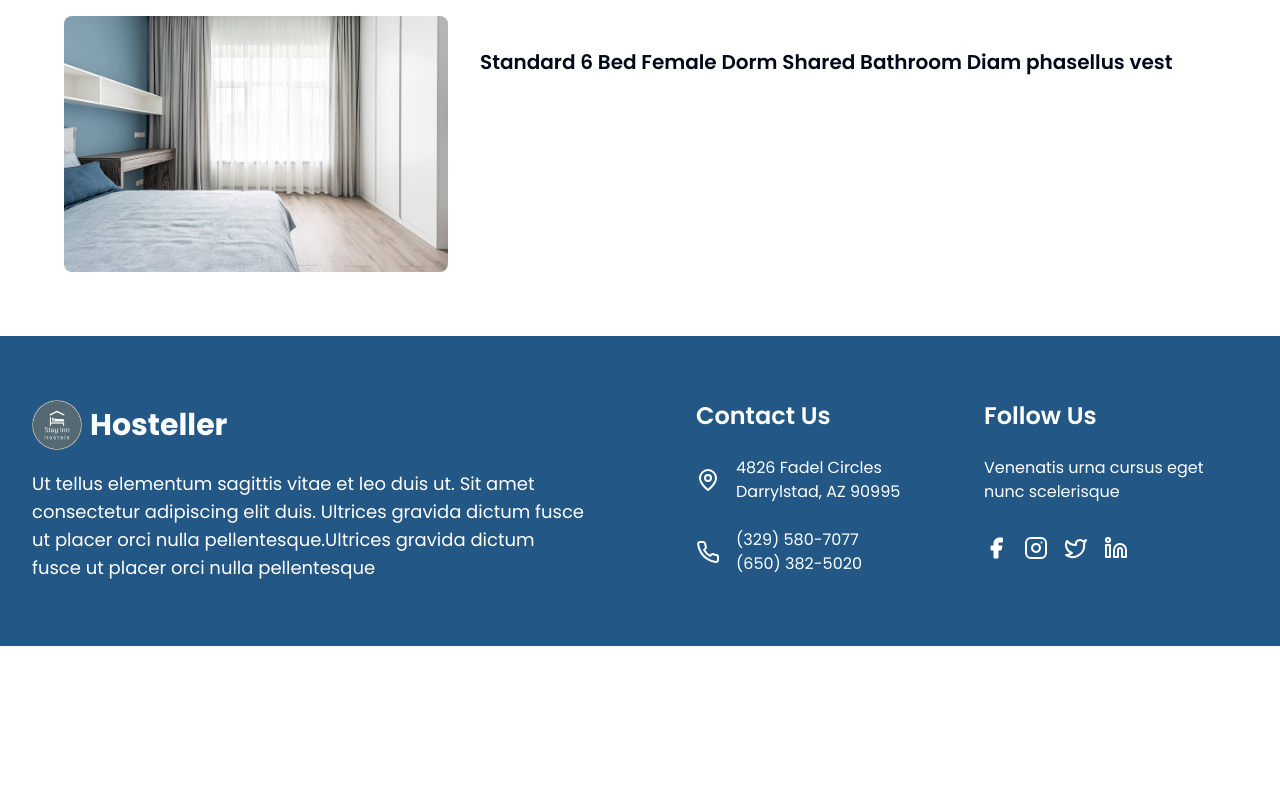
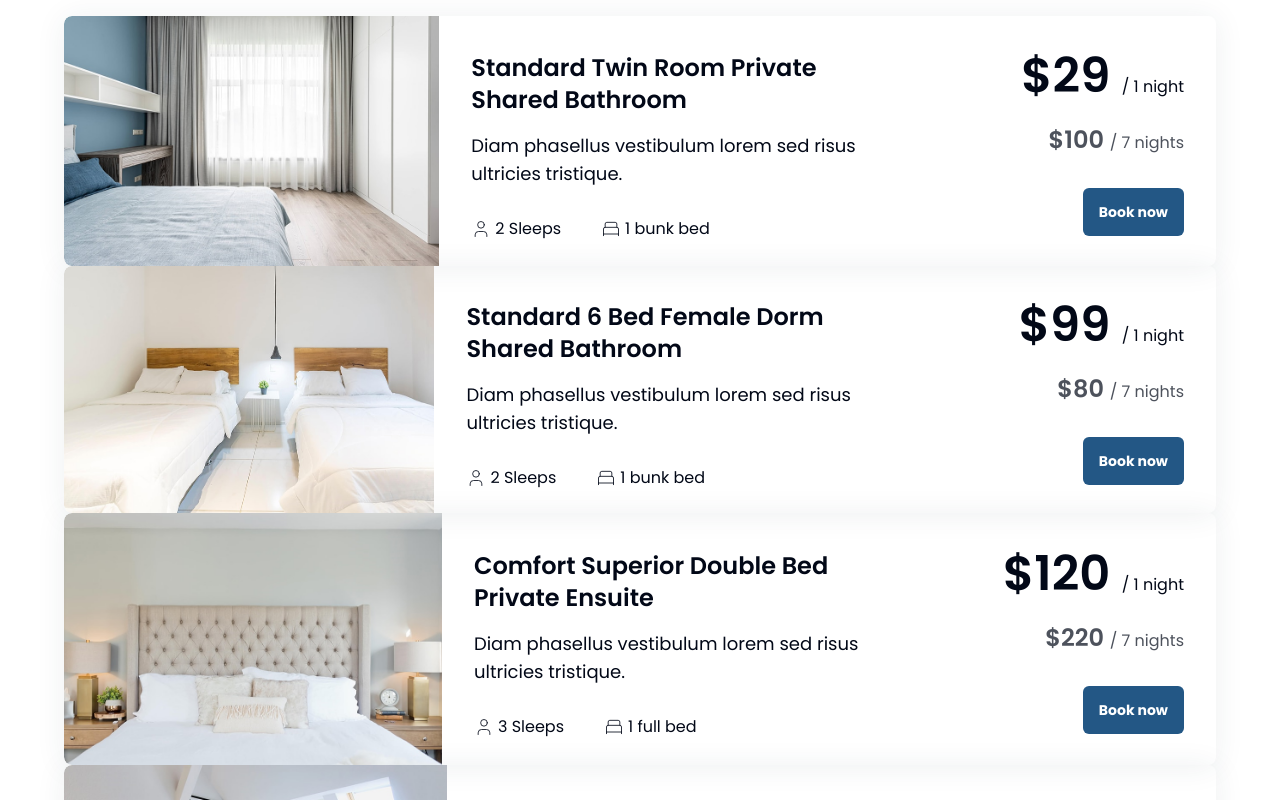
Before and after one commit to SherazArif172/stayInHostels, a Next.js app: page /rooms in a window 1280 px wide. Shown: the part 300-1100 px from the top of the page. Before the commit the page ends 946 px from the top, so only its background shows below. Built offline with nearby package versions, Linux system fonts and the light colour scheme.

Commit message:
added rooms

```diff
--- a/src/app/(frontend)/rooms/RoomCards/RoomCards.jsx
+++ b/src/app/(frontend)/rooms/RoomCards/RoomCards.jsx
@@ -1,27 +1,67 @@
+"use client";
+
 import React from "react";
 import ROom from "../../../../../public/roomsRout/room1.webp";
 import Image from "next/image";
+import Link from "next/link";
+import { BedSingle, User } from "lucide-react";
+import { Button } from "@/components/ui/button";
+import roomsData from "../../../../data/rooms.json";
 
 const RoomCards = () => {
   return (
-    <div className="lg:py-16 py-8 lg:px-16 px-4">
+    <div className="lg:py-16 py-8 lg:px-16 px-4 max-w-7xl m-auto">
       {/* Main div */}
 
-      <div className="flex">
-        <div className="relative aspect-[15/10] w-96 rounded-lg">
+      {roomsData.map((room, index) => (
+        <div className="flex items-center shadow-custom rounded-lg" key={index}>
+          <div className="relative aspect-[15/10] w-96 rounded-l-lg overflow-hidden">
             <Image
-            src={ROom}
+              src={room.image}
               fill
-            className="object-cover rounded-lg"
+              className="object-cover rounded-l-lg hover:scale-110 duration-500"
               alt="image"
             />
           </div>
-        <div className="px-8 py-8">
-          <p className="font-semibold text-xl">
-            Standard 6 Bed Female Dorm Shared Bathroom Diam phasellus vest
-          </p>
+          <div className="px-8 flex justify-between">
+            <div className="w-full">
+              <div className="mt-6">
+                {" "}
+                <Link
+                  href="/rooms"
+                  className="font-semibold text-2xl hover:text-primary duration-300 "
+                >
+                  {room.title}
+                </Link>
+              </div>
+              <p className=" mt-4 text-lg">{room.description} </p>
+              <div className="flex gap-10 mt-4">
+                <div className="flex gap-1 justify-center items-center h-[50px]">
+                  <User strokeWidth={1} className="w-5" />
+                  <p className="">{room.sleep}</p>
+                </div>
+                <div className="flex gap-1 justify-center items-center">
+                  <BedSingle strokeWidth={1} className="w-5" />
+                  <p className=" ">{room.bed1}</p>
                 </div>
               </div>
+            </div>
+            <div className="w-8/12 text-end">
+              <p className="text-5xl font-semibold mt-6">
+                ${room.offer1}{" "}
+                <span className="text-base font-normal"> / 1 night</span>
+              </p>
+              <p className="font-semibold text-2xl mt-6 text-foreground/70">
+                ${room.offer2}{" "}
+                <span className="text-base font-normal">/ 7 nights</span>
+              </p>
+              <Button className="text-white bg-primary  hover:scale-110 duration-500 transition-all mt-8">
+                Book now
+              </Button>
+            </div>
+          </div>
+        </div>
+      ))}
     </div>
   );
 };
--- a/src/data/cards.json
+++ b/src/data/cards.json
@@ -1,6 +1,6 @@
 [
   {
-    "image": "/rooms/room1.webp",
+    "image": "/public/rooms/room1.webp",
     "price": 18,
     "night": 1,
     "title": "Bed in 6-Bed Room with Shared Bathroom",
@@ -8,7 +8,7 @@
     "beds": 2
   },
   {
-    "image": "/rooms/room2.webp",
+    "image": "/rooms/room1.webp",
     "price": 35,
     "night": 1,
     "title": "Double Room with Private Bathroom",
--- /dev/null
+++ b/src/data/rooms.json
@@ -0,0 +1,52 @@
+[
+  {
+    "image": "/roomsRout/room1.webp",
+    "title": "Standard Twin Room Private Shared Bathroom",
+    "description": "Diam phasellus vestibulum lorem sed risus ultricies tristique.",
+    "sleep": "2 Sleeps",
+    "bed1": "1 bunk bed",
+    "bed2": "1 bunk bed",
+    "offer1": "29",
+    "offer2": "100"
+  },
+  {
+    "image": "/roomsRout/room2.webp",
+    "title": "Standard 6 Bed Female Dorm Shared Bathroom",
+    "description": "Diam phasellus vestibulum lorem sed risus ultricies tristique.",
+    "sleep": "2 Sleeps",
+    "bed1": "1 bunk bed",
+    "bed2": "1 bunk bed",
+    "offer1": "99",
+    "offer2": "80"
+  },
+  {
+    "image": "/roomsRout/room3.webp",
+    "title": "Comfort Superior Double Bed Private Ensuite",
+    "description": "Diam phasellus vestibulum lorem sed risus ultricies tristique.",
+    "sleep": "3 Sleeps",
+    "bed1": "1 full bed",
+    "bed2": "1 twin bed",
+    "offer1": "120",
+    "offer2": "220"
+  },
+  {
+    "image": "/roomsRout/room4.webp",
+    "title": "Standard Triple Room with Shared Bathroom",
+    "description": "Diam phasellus vestibulum lorem sed risus ultricies tristique.",
+    "sleep": "2 Sleeps",
+    "bed1": "2 twin beds",
+    "bed2": "2 double beds",
+    "offer1": "29",
+    "offer2": "115"
+  },
+  {
+    "image": "/roomsRout/room5.webp",
+    "title": "Standard Double Bed Private Shared Bathroom",
+    "description": "Diam phasellus vestibulum lorem sed risus ultricies tristique.",
+    "sleep": "1 adult",
+    "bed1": "1 full bed",
+    "bed2": "1 single bed",
+    "offer1": "59",
+    "offer2": "210"
+  }
+]
```
Lines whose indentation alone changed are shown as unchanged.
